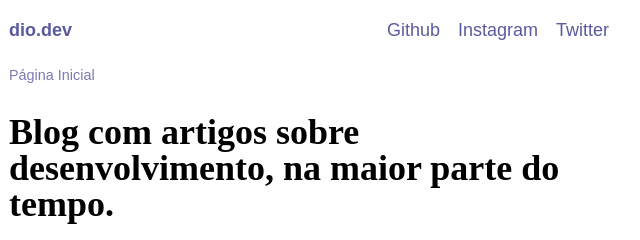
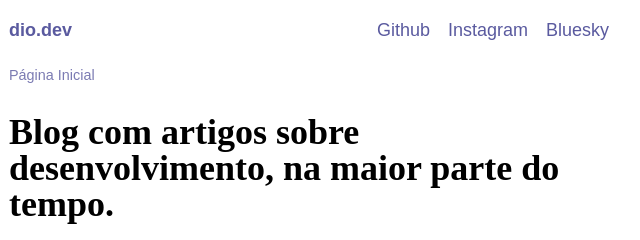
Before and after one commit to imaginamundo/dio.dev, an Astro site: page / in a window 1280 px wide. Shown: the top 240 px of the page, 331-971 px from the left. Built offline with nearby package versions, Linux system fonts and the light colour scheme; Astro itself is replaced by a stand-in of ours; a web font is replaced by a local one.

Commit message:
Fix rss, update header links

```diff
--- a/src/layouts/Layout.astro
+++ b/src/layouts/Layout.astro
@@ -4,7 +4,7 @@ const { title, description, breadcrumb, centered } = Astro.props;
 const navItems = [
   { title: 'Github', href: 'https://github.com/imaginamundo' },
   { title: 'Instagram', href: 'https://instagram.com/fotografolixo' },
-  { title: 'Twitter', href: 'https://twitter.com/bomdiadio' },
+  { title: 'Bluesky', href: 'https://bsky.app/profile/ffdio.bsky.social' },
 ]
 ---
 <!DOCTYPE html>
@@ -191,7 +191,7 @@ const navItems = [
         {
           navItems.map(item => (
             <li>
-              <a href={item.href} itemprop="url">{item.title}</a>
+              <a href={item.href} itemprop="url" target="_blank">{item.title}</a>
             </li>
           ))
         }
--- a/src/pages/rss.xml.js
+++ b/src/pages/rss.xml.js
@@ -5,7 +5,7 @@ import MarkdownIt from 'markdown-it';
 
 const parser = new MarkdownIt();
 
-export async function get(context) {
+export async function GET(context) {
   const posts = await getCollection('blog');
   return rss({
     title: 'dio.dev',
```
Also changed, not shown: package.json (+5 -5 lines), 1 other file.
